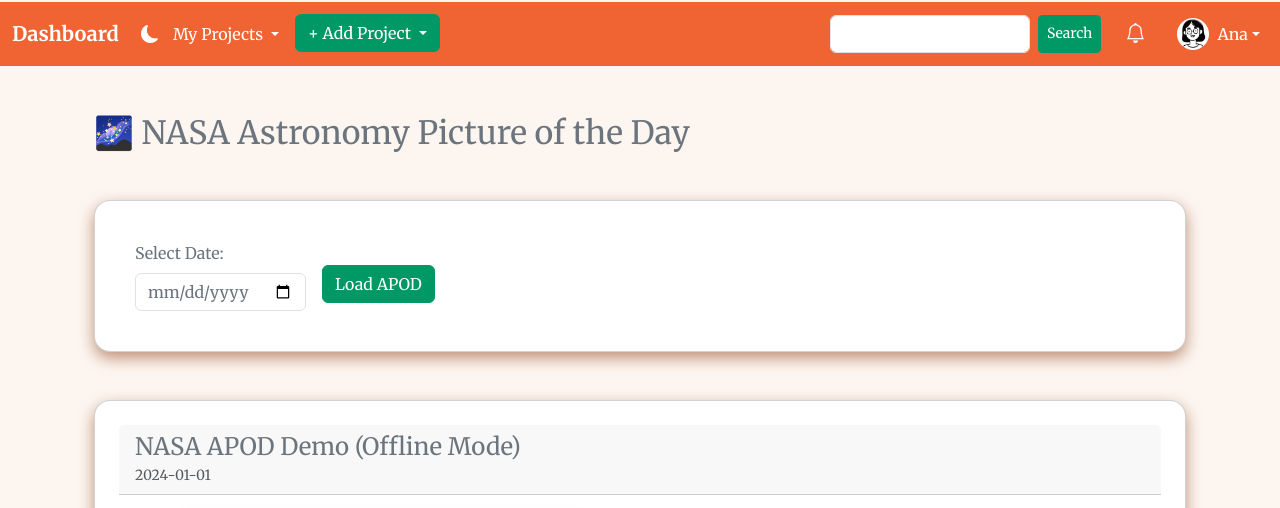
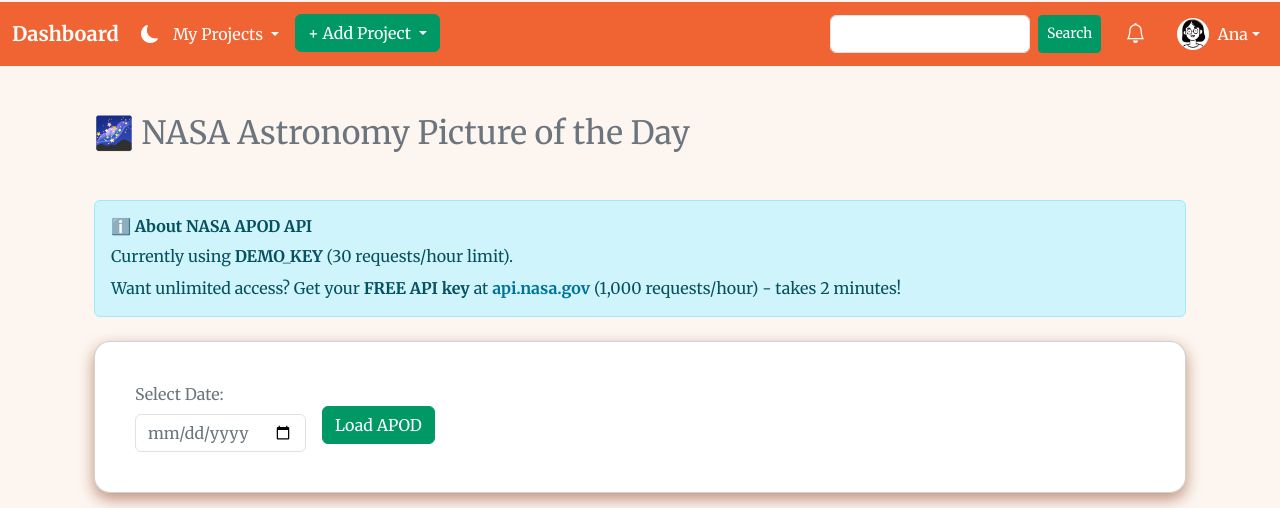
Before and after one commit to 1anamasiliuniene-netizen/mini_notion, a Django app: page /integrations/nasa-apod/ in a window 1280 px wide. Shown: the part 121-629 px from the top of the page. Run offline with Django 5.2, Linux system fonts and the light colour scheme; a user stored in the database is signed in; data comes from the database, SQL or seed files in the repository; data that the repository does not hold is empty.

Commit message:
Fix NASA API 429 error: Add helpful rate limit messages and API key instructions

```diff
--- a/mysite/mini_notion/templates/mini_notion/nasa_apod_demo.html
+++ b/mysite/mini_notion/templates/mini_notion/nasa_apod_demo.html
@@ -6,6 +6,16 @@
 <div class="container py-4">
 
 <h2 class="mb-5">🌌 NASA Astronomy Picture of the Day</h2>
+
+<div class="alert alert-info mb-4" role="alert">
+    <h6 class="alert-heading"><strong>ℹ️ About NASA APOD API</strong></h6>
+    <p class="mb-2">Currently using <strong>DEMO_KEY</strong> (30 requests/hour limit).</p>
+    <p class="mb-0">
+        Want unlimited access? Get your <strong>FREE API key</strong> at
+        <a href="https://api.nasa.gov/" target="_blank" class="alert-link">api.nasa.gov</a>
+        (1,000 requests/hour) - takes 2 minutes!
+    </p>
+</div>
 
 <div class="card mb-5">
     <div class="card-body">
--- a/mysite/mini_notion/views.py
+++ b/mysite/mini_notion/views.py
@@ -890,8 +890,15 @@
     # Fallback demo data for environments with restricted network access (e.g., PythonAnywhere free tier)
     FALLBACK_DEMO = {
         "date": "2024-01-01",
-        "title": "NASA APOD Demo (Offline Mode)",
-        "explanation": "This is a demo response. To use live NASA APOD data, ensure your hosting supports outbound HTTPS requests to api.nasa.gov. You can also generate your own API key at https://api.nasa.gov/",
+        "title": "NASA APOD Demo (Rate Limit Reached)",
+        "explanation": "You've reached the NASA API rate limit. The DEMO_KEY allows only 30 requests per hour. "
+                      "To continue using live NASA data, get your FREE API key (takes 2 minutes): "
+                      "1) Visit https://api.nasa.gov/ "
+                      "2) Enter your name and email "
+                      "3) Copy your API key "
+                      "4) Add it to your .env file: NASA_API_KEY=your-key-here "
+                      "Your free key allows 1,000 requests per hour! "
+                      "This demo image is the Crab Nebula (M1) captured by Hubble Space Telescope.",
         "media_type": "image",
         "url": "https://apod.nasa.gov/apod/image/2401/m1_hubble_2048.jpg",
         "hdurl": "https://apod.nasa.gov/apod/image/2401/m1_hubble_full.jpg",
```
